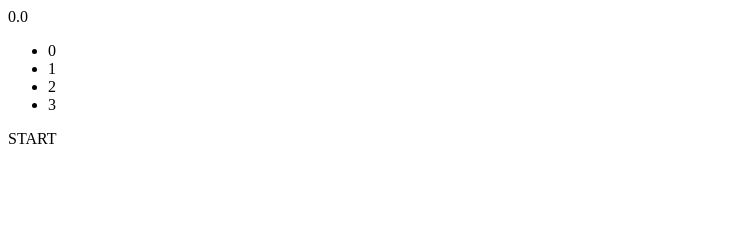
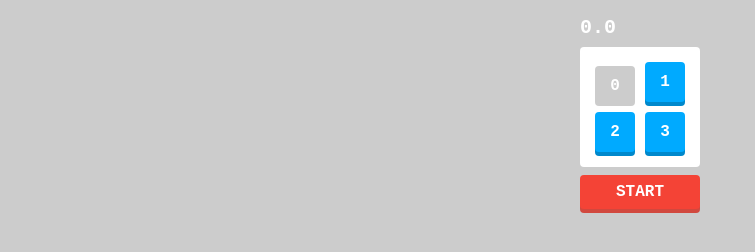
Before and after one commit to HideyukiYazima/MyNumbersGame, a plain HTML site: page index.html in a window 1280 px wide. Shown: the whole page, without its empty margins (0-755 px from the left). Drawn offline with Linux system fonts and the light colour scheme.

Commit message:
スタイル完成

```diff
--- a/css/style.css
+++ b/css/style.css
@@ -0,0 +1,63 @@
+body {
+  background: #ccc;
+  color: #fff;
+  font-family: 'Courier New', sans-serif;
+  font-size: 16px;
+  font-weight: bold;
+}
+
+#container {
+  /* 50px * 2 + 10px * 2 */
+  width: 120px;
+  margin: 16px auto;
+}
+
+#board {
+  display: flex;
+  flex-wrap: wrap;
+  list-style: none;
+  margin: 0 0 8px;
+  padding: 10px;
+  background: #fff;
+  border-radius: 4px;
+}
+
+#board li {
+  background: #00aaff;
+  width: 40px;
+  height: 40px;
+  margin: 5px;
+  cursor: pointer;
+  border-radius: 4px;
+  line-height: 40px;
+  text-align: center;
+  box-shadow: 0 4px 0 #0088cc;
+}
+
+#board li.pressed {
+  background: #ccc;
+  box-shadow: none;
+  margin-top: 9px;
+  margin-bottom: 1px;
+}
+
+#timer {
+  margin-bottom: 8px;
+  font-size: 20px;
+  text-align: left;
+}
+
+#btn {
+  cursor: pointer;
+  user-select: none;
+  background: #f44336;
+  padding: 8px;
+  border-radius: 4px;
+  text-align: center;
+  box-shadow: 0 4px 0 #d1483e;
+}
+
+#btn:active {
+  margin-top: 12px;
+  box-shadow: none;
+}
--- a/index.html
+++ b/index.html
@@ -11,7 +11,7 @@
   <div id="container">
     <div id="timer">0.0</div>
     <ul id="board">
-      <li>0</li>
+      <li class="pressed">0</li>
       <li>1</li>
       <li>2</li>
       <li>3</li>
```
